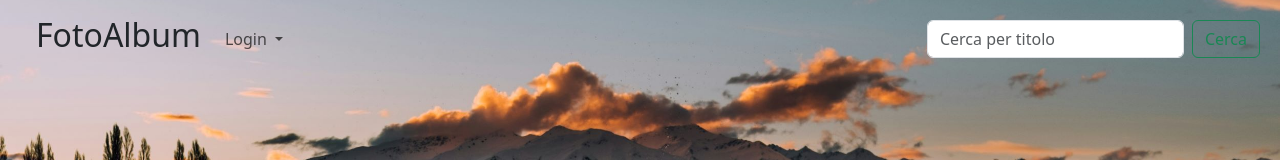
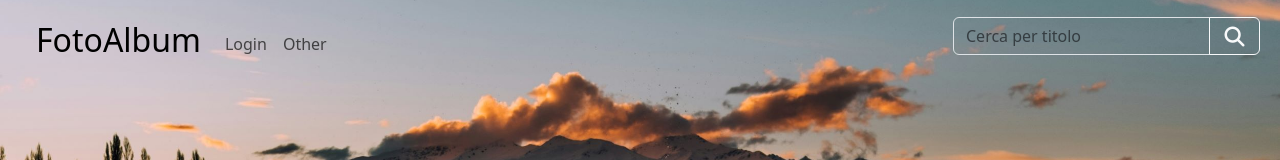
Before and after one commit to scarlett-troncoso/fotoalbum-frontend, a Vue app: page / in a window 1280 px wide. Shown: the top 160 px of the page. Built offline with nearby package versions, Linux system fonts and the light colour scheme; no server answers.

Commit message:
import store js, and create filter of search input

```diff
--- a/src/components/AppHeader.vue
+++ b/src/components/AppHeader.vue
@@ -1,47 +1,63 @@
 <script>
+import { store } from '../store';
 export default {
     name: 'AppHeader.vue',
+    //emits: ['search'],
+
+    /*components: {
+        //Search
+    },*/
+
+    data() {
+        return{
+            store,
+            search_text: ''
+        }
+    },
+
+    methods: {
+        search(){ //(data)
+            store.loading = true;
+            //console.log('search_text', data);
+            //const [search_text] = data;
+            const url_search = store.base_api_url + store.photos_endpoint + `?search=${this.search_text}`
+            console.log(url_search); // console: http://127.0.0.1:8000/api/posts?search=sfrefe
+            store.callApiPhotos(url_search)
+        },
+    }
 }
 </script>
 
+
 <template>
     <header class="side-header">
-        <nav class="navbar navbar-expand-lg navbar-header"> <!--bg-dark  bg-body-tertiary--->
+        <nav class="navbar navbar-expand-lg navbar-header">
             <div class="container-fluid m-2">
-                <div class="mx-3">
+                <div class="mx-3 navbar-brand">
                     <h2>FotoAlbum</h2>
                 </div>
-                <button class="navbar-toggler" type="button" data-bs-toggle="collapse" data-bs-target="#navbarSupportedContent" aria-controls="navbarSupportedContent" aria-expanded="false" aria-label="Toggle navigation">
+                <button class="navbar-toggler" type="button" data-bs-toggle="collapse" data-bs-target="#navbarNav" aria-controls="navbarNav" aria-expanded="false" aria-label="Toggle navigation">
                     <span class="navbar-toggler-icon"></span>
                 </button>
-                <div class="collapse navbar-collapse" id="navbarSupportedContent">
-                    <ul class="navbar-nav me-auto mb-2 mb-lg-0">
-                        <!--<li class="nav-item">
-                        <a class="nav-link active" aria-current="page" href="#">Home</a>
+                <div class="collapse navbar-collapse d-flex justify-content-between" id="navbarNav"> <!--navbarSupportedContent-->
+                    <ul class="navbar-nav"> <!--me-auto mb-2 mb-lg-0-->
+                        <li class="nav-item">
+                            <a class="nav-link" href="#">Login</a> <!--link-dark link-opacity-25-hover link-underline-opacity-0 link-underline-opacity-25-hover"-->
                         </li>
                         <li class="nav-item">
-                        <a class="nav-link" href="#">Link</a>
-                        </li>-->
-                        <li class="nav-item dropdown">
-                            <a class="nav-link dropdown-toggle" href="#per-il-login" role="button" data-bs-toggle="dropdown" aria-expanded="false">
-                                Login
-                            </a>
-                            <ul class="dropdown-menu">
-                                <li><a class="dropdown-item" href="#">Login or Register</a></li>
-                                <!--<li><a class="dropdown-item" href="#">Another action</a></li>
-                                <li><hr class="dropdown-divider"></li>
-                                <li><a class="dropdown-item" href="#">Something else here</a></li>-->
-                            </ul>
-                            <!--</li>
-                            <li class="nav-item">
-                            <a class="nav-link disabled" aria-disabled="true">Disabled</a>-->
+                            <a class="nav-link" href="#">Other</a>
                         </li>
                     </ul>
-                    <form class="d-flex" role="search">
-                        <input class="form-control me-2" type="search" placeholder="Cerca per titolo" aria-label="Search">
-                        <button class="btn btn-outline-success" type="submit">Cerca</button>
-                    </form>
+
                 </div>
+                <form @submit.prevent="search" class="mb-3 d-flex cerca">
+                    <div class="input-group">
+                        <input type="search" class="form-control input-cerca" placeholder="Cerca per titolo" aria-label="Search"  v-model="search_text">
+                        <button class="btn btn-outline-light btn-cerca" type="submit" ><i class="fa fa-search fa-lg fa-fw"  ></i></button>
+                    </div>
+                </form>
+
+                <!--<Search @search="search"></Search>-->
             </div>
         </nav>
     </header>
@@ -51,4 +67,16 @@ export default {
     .navbar-header{
         background-color: transparent;
     }
+
+    /*.cerca{
+        width: 30%;
+    }*/
+
+    .input-cerca {
+        background-color: transparent;
+    }
+
+    .btn-cerca{
+
+    }
 </style>
```
